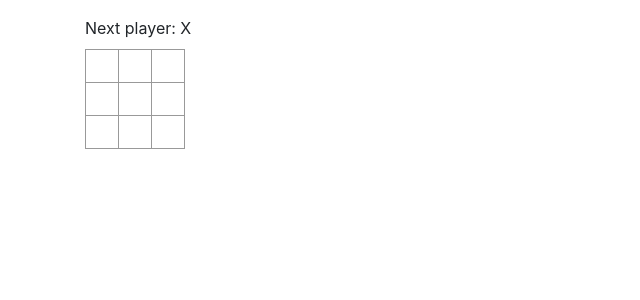
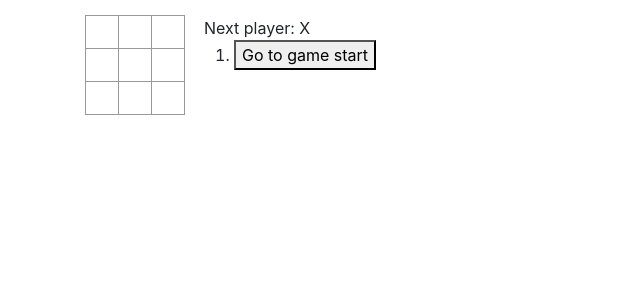
Before and after one commit to RedBirdOBX/ReactPlayground, a React (Create React App) app in the folder react-playground/: page / in a window 1280 px wide. Shown: the top 300 px of the page, without its empty margins (0-640 px from the left). Built offline with nearby package versions, Linux system fonts and the light colour scheme.

Commit message:
Tic Tac Toe

```diff
--- a/react-playground/src/Apps/TicTacToe/Components/Board.js
+++ b/react-playground/src/Apps/TicTacToe/Components/Board.js
@@ -4,41 +4,34 @@
 
 class Board extends React.Component
 {
-
-    constructor(props)
+    RenderSquare(squareId)
     {
-        super(props);
-        this.state =
-        {
-          squares: Array(9).fill(null),
-        };
-      }
-
-    renderSquare(i)
-    {
-      return <Square value={i} />;
+        return (
+                <Square
+                    value={this.props.squares[squareId]}
+                    OnSquareClick={() => this.props.OnSquareClick(squareId)}
+                />
+                );
     }
 
-    render() {
-      const status = 'Next player: X';
-
+    render()
+    {
       return (
         <div>
-          <div className="status">{status}</div>
           <div className="board-row">
-            {this.renderSquare(0)}
-            {this.renderSquare(1)}
-            {this.renderSquare(2)}
+            {this.RenderSquare(0)}
+            {this.RenderSquare(1)}
+            {this.RenderSquare(2)}
           </div>
           <div className="board-row">
-            {this.renderSquare(3)}
-            {this.renderSquare(4)}
-            {this.renderSquare(5)}
+            {this.RenderSquare(3)}
+            {this.RenderSquare(4)}
+            {this.RenderSquare(5)}
           </div>
           <div className="board-row">
-            {this.renderSquare(6)}
-            {this.renderSquare(7)}
-            {this.renderSquare(8)}
+            {this.RenderSquare(6)}
+            {this.RenderSquare(7)}
+            {this.RenderSquare(8)}
           </div>
         </div>
       );
--- a/react-playground/src/Apps/TicTacToe/Components/Square.js
+++ b/react-playground/src/Apps/TicTacToe/Components/Square.js
@@ -1,29 +1,10 @@
 import React from 'react';
 
-class Square extends React.Component
-{
-    // each square...button...has state.  That's how each button can remember if it's been clicked or not.
-
-    constructor(props)
-    {
-        super(props);
-
-        this.state =
-        {
-            value: null,
-        };
-    }
-
-    render()
-    {
-      return (
-        <button
-            className="square"
-            onClick={ () => this.setState( { value: 'X' } )}>
-          {this.state.value}
+function Square(props) {
+    return (
+        <button className="square" onClick={() => props.onClick()}>
+            {props.value}
         </button>
-      );
-    }
+    );
 }
-
 export default Square;
--- a/react-playground/src/Apps/TicTacToe/TicTacToeGame.js
+++ b/react-playground/src/Apps/TicTacToe/TicTacToeGame.js
@@ -3,16 +3,124 @@
 
 class TicTacToeGame extends React.Component
 {
+    constructor(props)
+    {
+        super(props);
+        this.state =
+        {
+            // history is an array of 9 squares and their state
+            history: [ { squares: Array(9).fill(null) } ],
+            stepNumber: 0,
+            xIsNext: true
+        };
+    }
+
+    SquareClickHandler(squareId)
+    {
+        console.clear();
+        // as we click, see the entries in the history array
+        console.log("state's history");
+        console.dir(this.state.history);
+
+        // This ensures that if we “go back in time” and then make a new move from that point,
+        // we throw away all the “future” history that would now become incorrect.
+        const history = this.state.history.slice(0, this.state.stepNumber + 1);
+        console.log("history");
+        console.dir(history);
+
+        const current = history[history.length - 1];
+        console.log("current");
+        console.dir(current)
+
+        const squares = current.squares.slice();
+
+        if (this.CalculateWinner(squares) || squares[squareId])
+        {
+            return;
+        }
+
+        squares[squareId] = this.state.xIsNext ? "X" : "O";
+
+        this.setState({
+                        // adding squares to the history
+                        history: history.concat([{ squares: squares } ]),
+                        stepNumber: history.length,
+                        xIsNext: !this.state.xIsNext
+                    });
+    }
+
+    JumpTo(step)
+    {
+        this.setState(
+        {
+            stepNumber: step,
+            xIsNext: (step % 2) === 0
+        });
+    }
+
+    CalculateWinner(squares)
+    {
+        const winningLines =
+        [
+            [0, 1, 2],
+            [3, 4, 5],
+            [6, 7, 8],
+            [0, 3, 6],
+            [1, 4, 7],
+            [2, 5, 8],
+            [0, 4, 8],
+            [2, 4, 6],
+        ];
+
+        for (let i = 0; i < winningLines.length; i++)
+        {
+            const [a, b, c] = winningLines[i];
+            if (squares[a] && squares[a] === squares[b] && squares[a] === squares[c])
+            {
+                return squares[a];
+            }
+        }
+        return null;
+    }
+
     render()
     {
+        const history = this.state.history;
+        const current = history[this.state.stepNumber];
+        const winner = this.CalculateWinner(current.squares);
+        const moves = history.map((step, move) =>
+        {
+            const desc = move ?
+                'Go to move #' + move :
+                'Go to game start';
+            return (
+                <li key={move}>
+                    <button onClick={() => this.JumpTo(move)}>{desc}</button>
+                </li>
+            );
+        });
+
+        let status;
+        if (winner)
+        {
+            status = "Winner: " + winner;
+        }
+        else
+        {
+            status = "Next player: " + (this.state.xIsNext ? "X" : "O");
+        }
+
         return (
             <div className="game">
                 <div className="game-board">
-            <Board />
+                    <Board
+                        squares={current.squares}
+                        OnSquareClick={(squareId) => this.SquareClickHandler(squareId)}
+                    />
                 </div>
                 <div className="game-info">
-            <div>{/* status */}</div>
-            <ol>{/* TODO */}</ol>
+                    <div>{status}</div>
+                    <ol>{moves}</ol>
                 </div>
             </div>
         );
```
Lines whose indentation alone changed are shown as unchanged.
